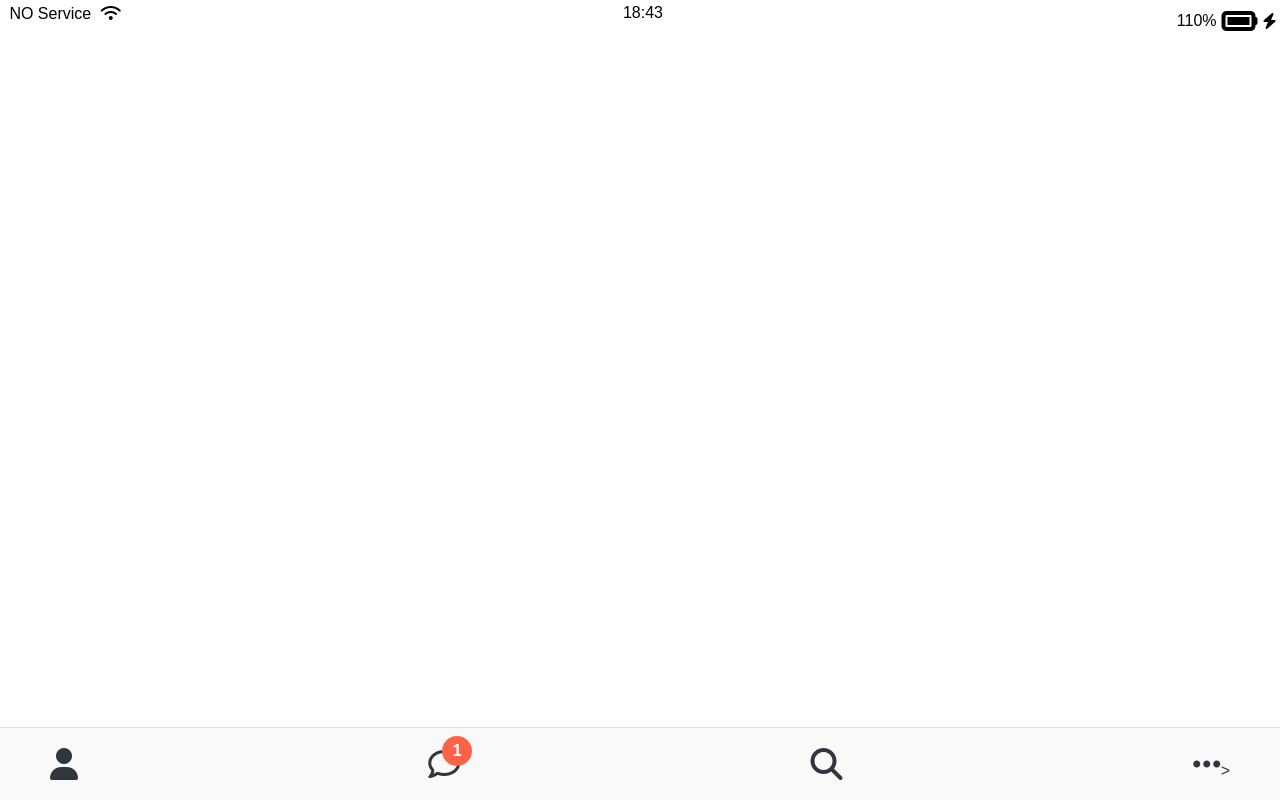
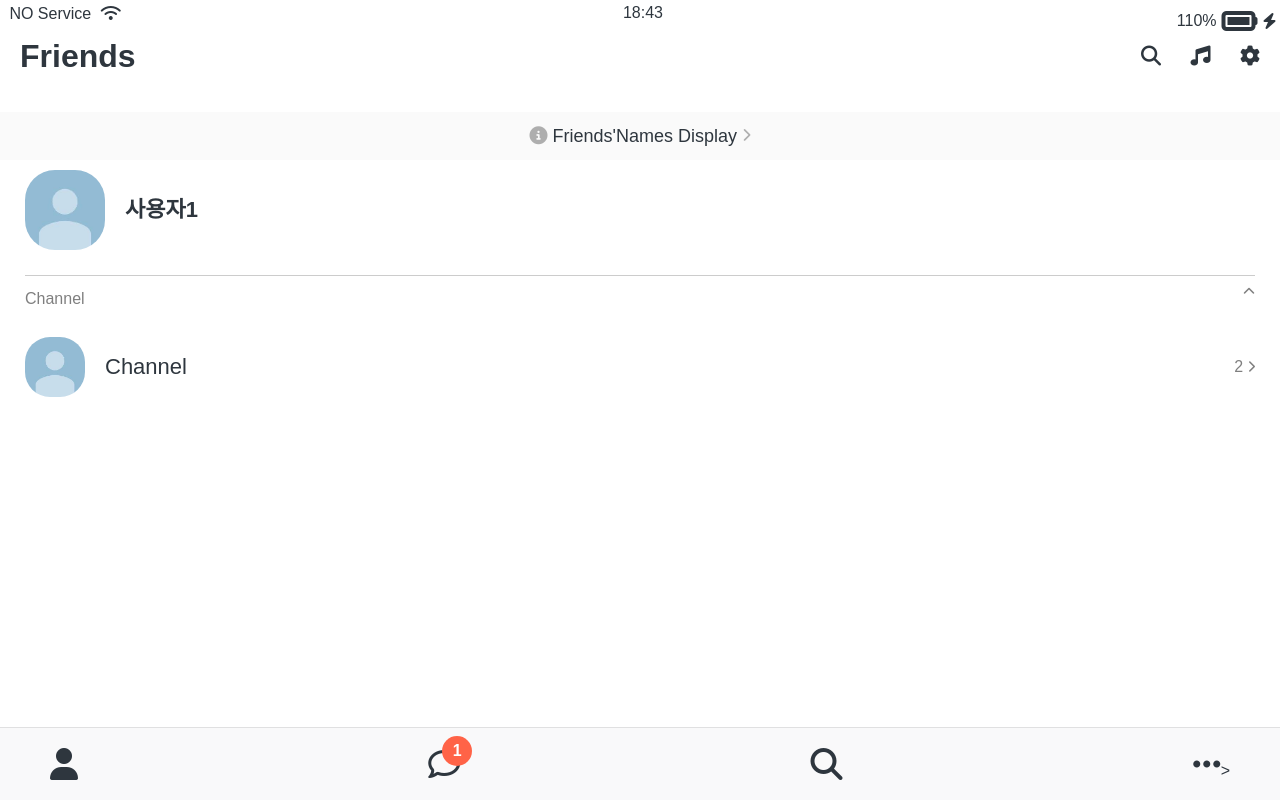
Before and after one commit to ujiae/gwangdong_sonjiho_2023, a plain HTML site: page friends.html in a window 1280 px wide. Drawn offline with Linux system fonts and the light colour scheme.

Commit message:
Day2
친구창완성

```diff
--- /dev/null
+++ b/css/components/screen-header.css
@@ -0,0 +1,16 @@
+.screen-header{
+    display: flex;
+    justify-content: space-between;
+    align-items: center;
+    padding: 40px 20px;
+
+}
+
+.screen-header__title{
+    font-size:32px;
+    font-weight: 600;
+}
+
+.screen-header__icons span{
+    margin-left:25px;
+}
--- /dev/null
+++ b/css/components/user-components.css
@@ -0,0 +1,48 @@
+.user-component {
+    justify-content: space-between;
+}
+
+
+.user-component,
+.user-component__column:first-child {
+    display: flex;
+    align-items: center;
+}
+
+.user-component__avatar {
+    width : 70px;
+    height : 70px;
+    border-radius: 30px;
+    margin-right: 20px;
+}
+
+.user-component__title {
+    font-weight: 600;
+    font-size: 22px;
+}
+
+.user-component__subtitle {
+    margin-top: 8px;
+    font-size: 17px;
+    color : rgba(0,0,0,0.5);
+}
+
+.user-component__avatar--xl {
+    width : 80px;
+    height : 80px;
+}
+
+.user-component__avatar--sm {
+    width : 60px;
+    height : 60px;
+    border-radius: 25px;
+}
+
+.user-component__title--not-bold {
+    font-weight: 400;
+}
+
+
+.user-component__column:last-child {
+    color: rgba(0,0,0,0.5);
+}
--- /dev/null
+++ b/css/screens/friends.css
@@ -0,0 +1,29 @@
+#friends-display-link {
+    text-align : center;
+    display: block;
+    background-color: #fafafa;
+    padding: 15px 0px;
+    font-size:18px;
+    margin-bottom: 10px;
+}
+
+#friends-display-link i{
+    color : rgba(0,0,0,0.3);
+}
+
+
+.friends-screen{
+    padding:0px var(--horizontal-space);
+}
+
+.friends-screen__channel{
+    margin-top: 25px ;
+    border-top: 1px solid rgba(0,0,0,0.2);
+    padding-top: 15px;
+}
+.friends-screen__channel-header{
+    margin-bottom: 30px;
+    display: flex;
+    justify-content: space-between;
+    color: rgba(0,0,0,0.5);
+}
--- a/css/styles.css
+++ b/css/styles.css
@@ -5,9 +5,14 @@
 /* components */
 @import "components/status-bar.css";
 @import "components/nav-bar.css";
+@import "components/screen-header.css";
+@import "components/user-components.css";
+
 /* screens */
 @import "screens/login.css";
+@import "screens/friends.css";
 
 body {
+    color : #2e363e;
     font-family: Arial, Helvetica, sans-serif ;
 }
--- a/css/variable.css
+++ b/css/variable.css
@@ -1,3 +1,4 @@
 :root {
     --yellow: #fae100;
+    --horizontal-space : 25px;
 }
--- a/friends.html
+++ b/friends.html
@@ -25,6 +25,60 @@
 
     </div>
 
+    <header class="screen-header">
+        <h1 class="screen-header__title">Friends</h1>
+        <div class="screen-header__icons">
+            <span><i class="fas fa-search fa-lg"></i></span>
+            <span><i class="fas fa-music fa-lg"></i></span>
+            <span><i class="fas fa-cog fa-lg"></i></span>
+
+        </div>
+    </header>
+
+    <a id="friends-display-link">
+        <i class="fas fa-info-circle"></i>
+        Friends'Names Display
+        <i class="fas fa-chevron-right fa-xs"></i>
+    </a>
+
+    <main class="friends-screen">
+        <div class="user-component">
+            <div class="user-component__column">
+                <img src="screen/기본프로필.jpg"
+                class="user-component__avatar user-component__avatar--xl" />
+                <div class="user-component__text">
+                    <h4 class="user-component__title">사용자1</h4>
+                    <!-- <h6 class="user-component__subtitle">this text whatever</h6> -->
+                </div>
+            </div>
+            <div class="user-component__column"></div>
+
+        </div>
+        <div class="friends-screen__channel">
+            <div class="friends-screen__channel-header">
+                <span>Channel</span>
+                <i class="fas fa-chevron-up fa-xs"></i>
+            </div>
+            <div class="user-component">
+                <div class="user-component__column">
+                    <img src="screen/기본프로필.jpg"
+                    class="user-component__avatar user-component__avatar--sm" />
+                    <div class="user-component__text">
+                        <h4 class="user-component__title user-component__title--not-bold">Channel</h4>
+                        <!-- <h6 class="user-component__subtitle">this text whatever</h6> -->
+                    </div>
+                </div>
+                <div class="user-component__column">
+                    <span>2</span>
+                    <i class="fas fa-chevron-right fa-xs"></i>
+
+                </div>
+
+            </div>
+        </div>
+    </main>
+
+
     <nav class="nav">
         <ul class="nav__list">
             <li class="nav__btn">
```
Also changed, not shown: screen/기본프로필.jpg (added).
